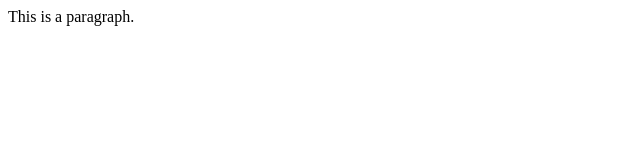
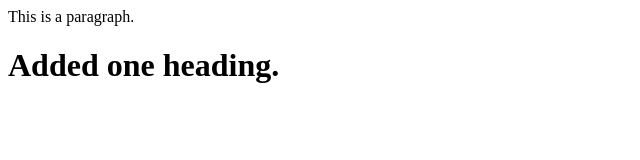
Before and after one commit to cbpatil808/coursera1, a plain HTML site: page index.html in a window 1280 px wide. Shown: the whole page, without its empty margins (0-640 px from the left). Drawn offline with Linux system fonts and the light colour scheme.

Commit message:
This is my first commit added a heading

```diff
--- a/index.html
+++ b/index.html
@@ -6,6 +6,7 @@
 
 <body>
     <p>This is a paragraph.</p>
+    <h1>Added one heading.</h1>
 </body>
 
 </html>
```
